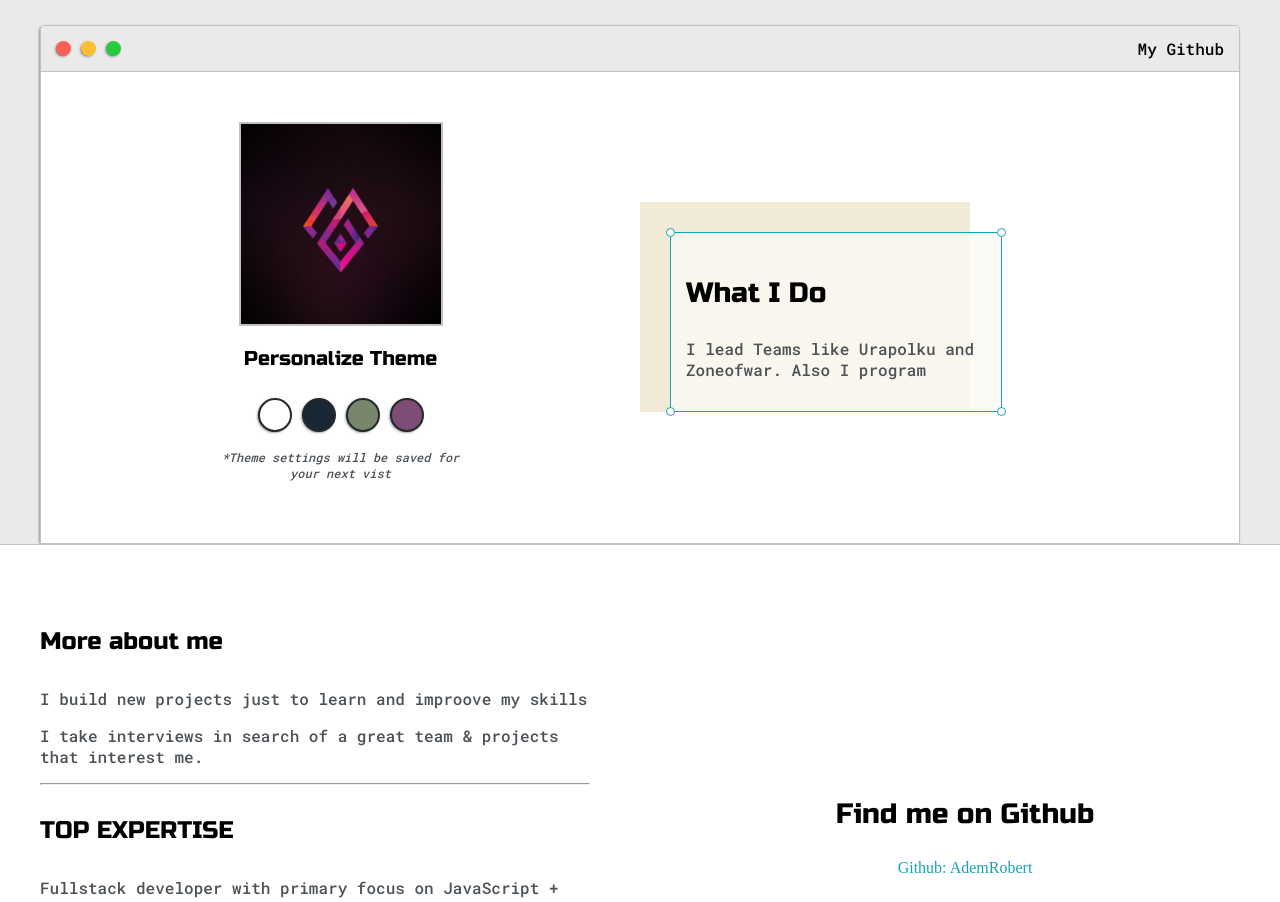
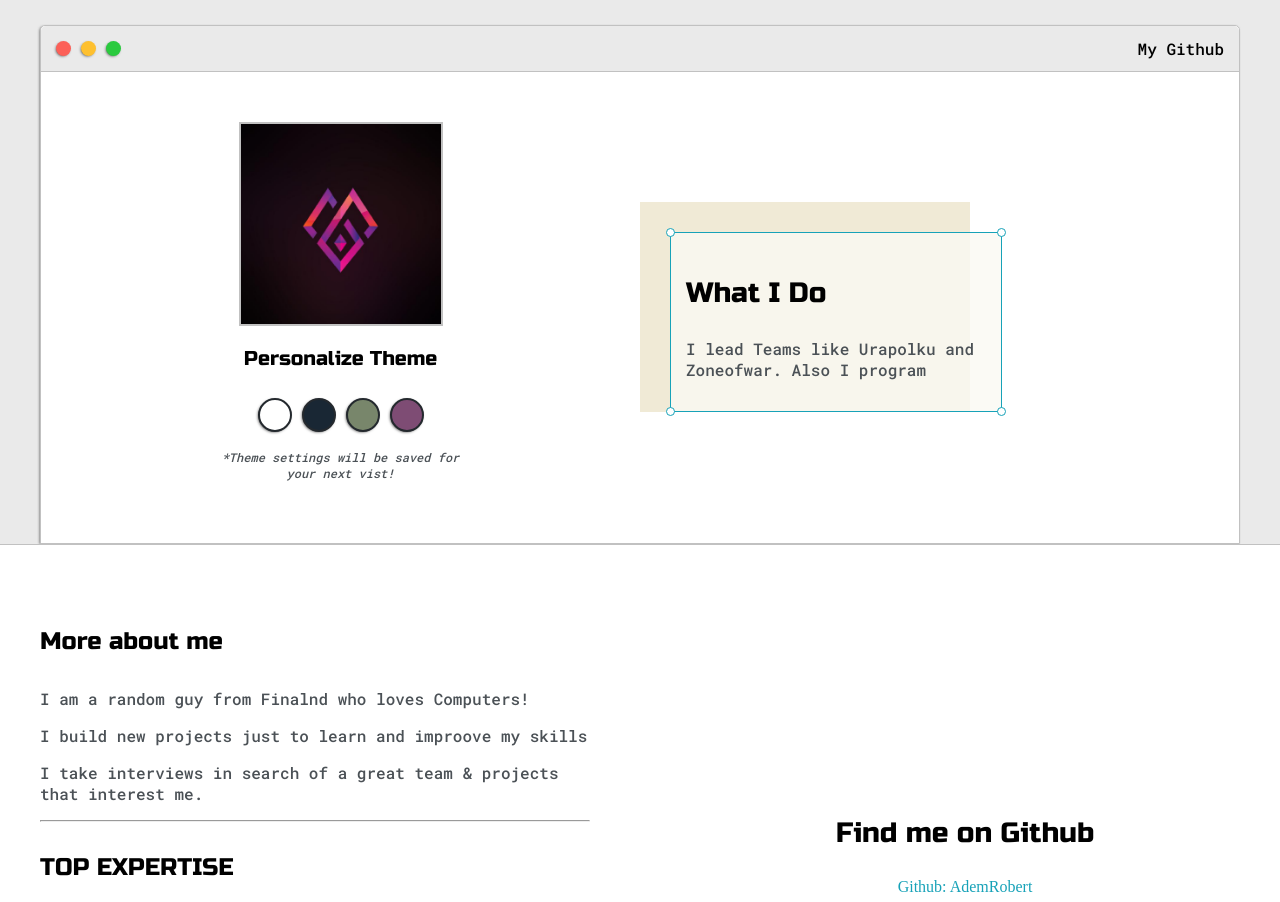
Before and after one commit to Ademrobert/Adem-Ottoman-Portfolio, a plain HTML site: page index.html in a window 1280 px wide. Shown: the part 136-1038 px from the top of the page. Drawn offline with Linux system fonts and the light colour scheme.

Commit message:
fixedd some text

```diff
--- a/index.html
+++ b/index.html
@@ -52,7 +52,7 @@
 						<div data-mode="purple" id="purple-mode" class="theme-dot"></div>
 					</div>
 
-					<p id="settings-note">*Theme settings will be saved for<br>your next vist</p>
+					<p id="settings-note">*Theme settings will be saved for<br>your next vist!</p>
 				</div>
 
 				<div class="right-column">
@@ -78,6 +78,7 @@
 			<div class="about-wrapper">
 				<div class="about-me">
 					<h4>More about me</h4>
+					<p> I am a random guy from Finalnd who loves Computers!</p>
 
 					<p>I build new projects just to learn and improove my skills</p>
 
```
